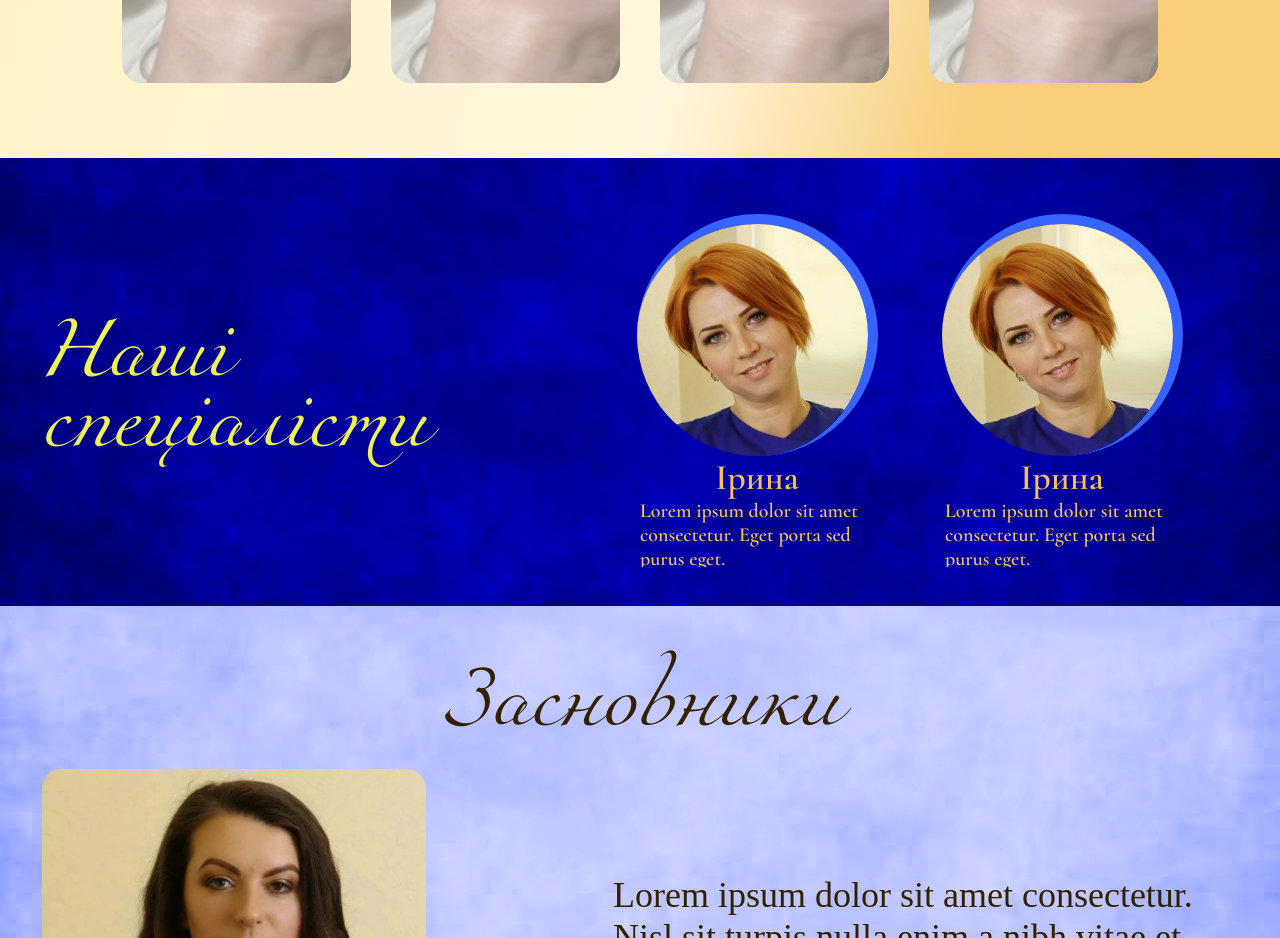
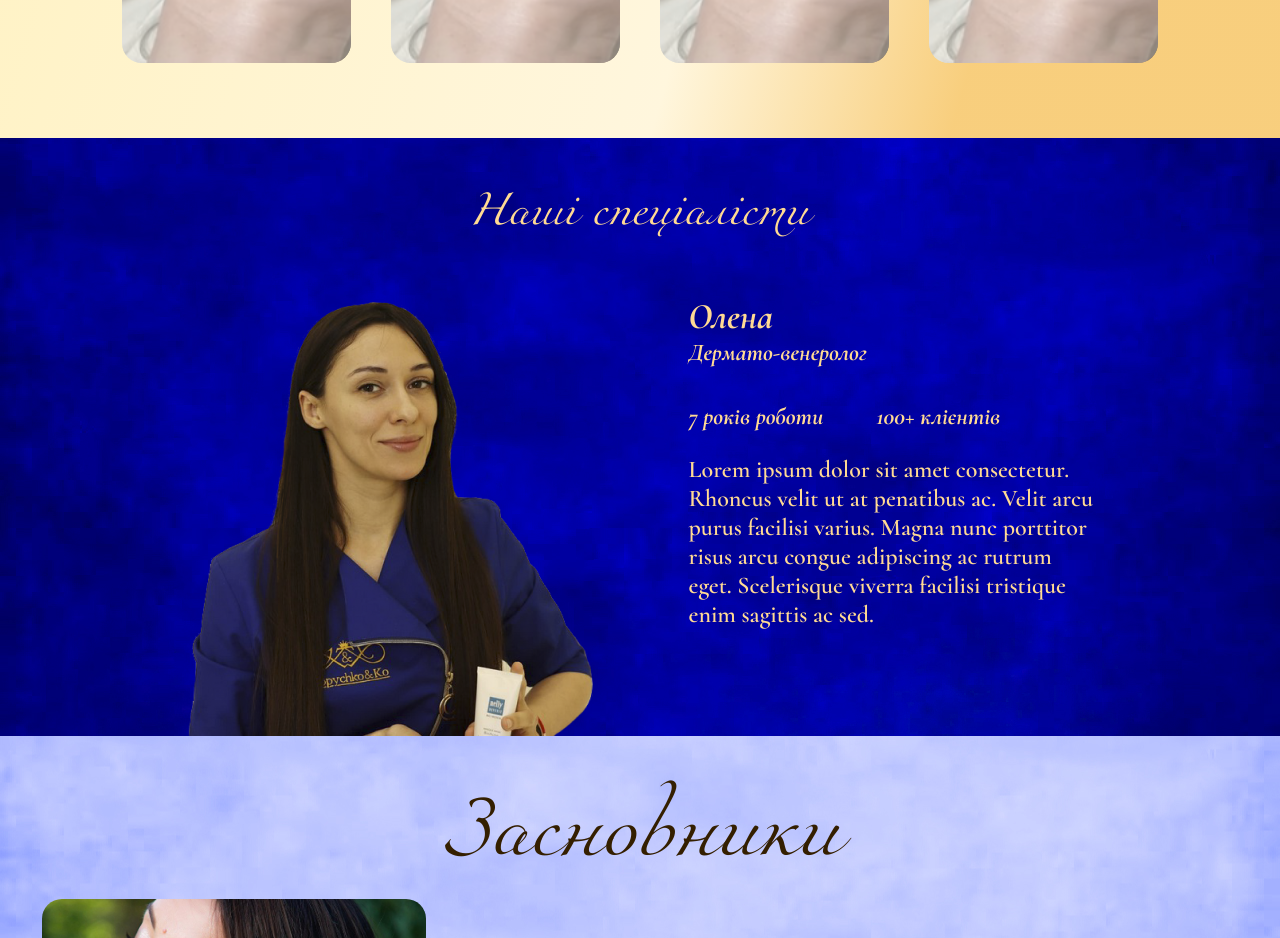
Before and after one commit to MaximKucheriaviy/kolichko-beauty, a Next.js app: page / in a window 1280 px wide. Shown: the part 1880-2818 px from the top of the page. Built offline with nearby package versions, Linux system fonts and the light colour scheme; a web font is replaced by a local one.

Commit message:
ncor linj and masters fix

```diff
--- a/components/Contacts/Contacts.jsx
+++ b/components/Contacts/Contacts.jsx
@@ -5,7 +5,7 @@ import { FaInstagram } from "react-icons/fa";
 
 export const Contacts = () => {
   return (
-    <StyledContactsSection>
+    <StyledContactsSection id="contacts">
       <Container className="container">
         <p className="poster">Чекаємо вас за адресою:</p>
         <Link className="geo" href="https://maps.app.goo.gl/WEQttbMfBu1XEH4LA">
--- a/components/Galery/Galery.jsx
+++ b/components/Galery/Galery.jsx
@@ -5,7 +5,7 @@ import Image from "next/image";
 
 export const Galery = () => {
   return (
-    <StyledGalerySection>
+    <StyledGalerySection id="galery">
       <Container>
         <h2>Галерея</h2>
         <Carousel indicators={false} className="carousel">
--- a/components/Header/Header.jsx
+++ b/components/Header/Header.jsx
@@ -28,7 +28,9 @@ export const Header = () => {
               <Link href="/">Ціни</Link>
             </li>
             <li>
-              <Link href="/">Контакти</Link>
+              <AnchorLink href="#contacts" offset={40}>
+                Контакти
+              </AnchorLink>
             </li>
           </ul>
         </nav>
--- a/components/Hero/Hero.jsx
+++ b/components/Hero/Hero.jsx
@@ -1,6 +1,6 @@
 import { Container } from "../Container/Container";
 import { StyledHeroSection } from "./StyledHero";
-import Link from "next/link";
+import AnchorLink from "react-anchor-link-smooth-scroll";
 import Image from "next/image";
 export const Hero = () => {
   return (
@@ -10,12 +10,12 @@ export const Hero = () => {
         <p className="invite">Ласкаво просимо</p>
         <Image src={"/textLogo.png"} alt="logo" width={691} height={241} />
         <div className="buttonDiv">
-          <Link href="/" className="blueButton">
+          <AnchorLink href="#service" offset={60} className="blueButton">
             Перелік послуг
-          </Link>
-          <Link href="/" className="whiteButton">
+          </AnchorLink>
+          <AnchorLink href="#galery" offset={70} className="whiteButton">
             Галерея
-          </Link>
+          </AnchorLink>
         </div>
       </Container>
     </StyledHeroSection>
--- a/components/Hero/StyledHero.jsx
+++ b/components/Hero/StyledHero.jsx
@@ -18,6 +18,7 @@ export const StyledHeroSection = styled.section`
     font-style: normal;
     font-weight: 400;
     line-height: normal;
+    height: 79px;
   }
   & .buttonDiv {
     display: flex;
--- a/components/Masters/Masters.jsx
+++ b/components/Masters/Masters.jsx
@@ -11,30 +11,26 @@ export const Masters = () => {
         <div>
           <Carousel indicators={false}>
             <div className="carouselItem">
-              <div className="masterInfo">
+              <div className="iamgeThumb">
                 <Image
                   src="/masterLorem.jpg"
                   alt="master"
-                  width={302}
-                  height={303}
+                  width={420}
+                  height={441}
                 />
-                <h3>Ірина</h3>
-                <p>
-                  Lorem ipsum dolor sit amet consectetur. Eget porta sed purus
-                  eget.
-                </p>
               </div>
-              <div className="masterInfo">
-                <Image
-                  src="/masterLorem.jpg"
-                  alt="master"
-                  width={302}
-                  height={303}
-                />
-                <h3>Ірина</h3>
-                <p>
-                  Lorem ipsum dolor sit amet consectetur. Eget porta sed purus
-                  eget.
+              <div className="textThumb">
+                <h3>Олена</h3>
+                <p className="subtitle">Дермато-венеролог</p>
+                <div className="info">
+                  <p>7 років роботи </p>
+                  <p>100+ клієнтів</p>
+                </div>
+                <p className="text">
+                  Lorem ipsum dolor sit amet consectetur. Rhoncus velit ut at
+                  penatibus ac. Velit arcu purus facilisi varius. Magna nunc
+                  porttitor risus arcu congue adipiscing ac rutrum eget.
+                  Scelerisque viverra facilisi tristique enim sagittis ac sed.
                 </p>
               </div>
             </div>
--- a/components/Masters/StyledMasters.jsx
+++ b/components/Masters/StyledMasters.jsx
@@ -3,53 +3,72 @@ import styled from "@emotion/styled";
 export const StyledMastersSection = styled.section`
   background-image: url("/background.jpg");
   padding-top: 56px;
-  padding-bottom: 39px;
-  & .container {
-    display: grid;
-    grid-template-columns: 436px 1fr;
-    grid-column-gap: 103px;
-    align-items: center;
-  }
+
   & .title {
-    width: 436px;
-    color: #eef157;
+    color: #ffda93;
+
     font-family: Miama;
-    font-size: 64px;
+    font-size: 36px;
     font-style: normal;
     font-weight: 400;
+    line-height: normal;
+    text-align: center;
+    margin-bottom: 22px;
+    height: 79px;
   }
   & .carouselItem {
-    display: flex;
+    display: grid;
+    grid-template-columns: 420px 410px;
     justify-content: center;
-    gap: 64px;
-    & img {
-      width: 241px;
-      height: 242px;
-      border-radius: 50%;
-      border-top: 10px solid #3763ff;
-      border-right: 10px solid #3763ff;
+    grid-column-gap: 87px;
+
+    & .iamgeThumb {
+      display: flex;
+      align-items: flex-end;
     }
     & h3 {
-      color: #f6c15b;
+      color: #ffda93;
 
       font-family: Cormorant;
       font-size: 36px;
+      font-style: italic;
+      font-weight: 700;
+      line-height: normal;
+    }
+    & .subtitle {
+      color: #ffda93;
+
+      font-family: Cormorant;
+      font-size: 24px;
+      font-style: italic;
+      font-weight: 700;
+      line-height: normal;
+    }
+    & .info {
+      display: flex;
+      gap: 53px;
+      margin-top: 35px;
+
+      & p {
+        color: #ffda93;
+
+        font-family: Cormorant;
+        font-size: 24px;
+        font-style: italic;
+        font-weight: 700;
+        line-height: normal;
+      }
+    }
+    & .text {
+      margin-top: 24px;
+
+      color: #ffda93;
+
+      font-family: Cormorant;
+      font-size: 24px;
       font-style: normal;
       font-weight: 600;
       line-height: normal;
-      text-align: center;
-    }
-    & p {
-      color: #f6c15b;
-
-      font-family: Cormorant;
-      font-size: 20px;
-      font-style: normal;
-      font-weight: 600;
-      line-height: normal;
-      width: 234px;
-      margin-left: auto;
-      margin-right: auto;
     }
   }
 `;
--- a/components/Sevices/StyledServices.jsx
+++ b/components/Sevices/StyledServices.jsx
@@ -2,7 +2,7 @@ import styled from "@emotion/styled";
 
 export const StyledServiceSection = styled.section`
   & .titleDiv {
-    height: 295px;
+    height: 235px;
     background-repeat: no-repeat;
     background-size: cover;
     background-image: linear-gradient(
```
Also changed, not shown: public/funder.jpg, public/masterLorem.jpg.
